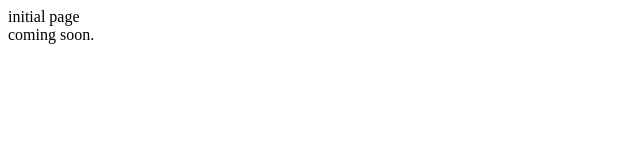
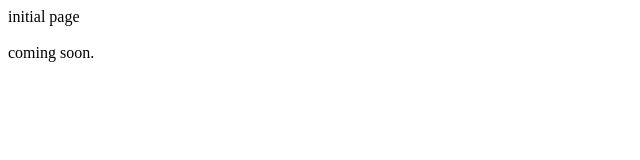
Before and after one commit to kuihao/resume, a plain HTML site: page index.html in a window 1280 px wide. Shown: the whole page, without its empty margins (0-640 px from the left). Drawn offline with Linux system fonts and the light colour scheme.

Commit message:
Dummy commit to test github action

```diff
--- a/index.html
+++ b/index.html
@@ -7,6 +7,6 @@
     <title>KUIHAO's RESUME</title>
 </head>
 <body>
-    <div>initial page<br>coming soon.</div>
+    <div>initial page<br><br>coming soon.</div>
 </body>
 </html>
```
